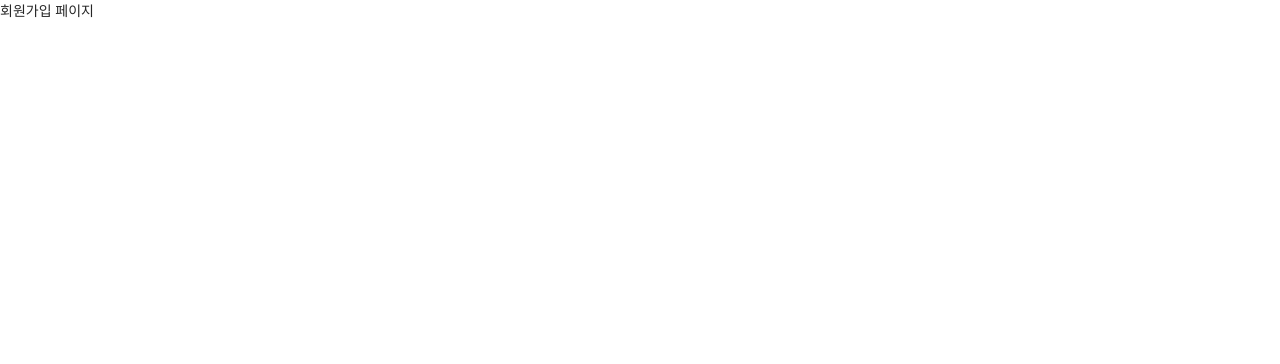
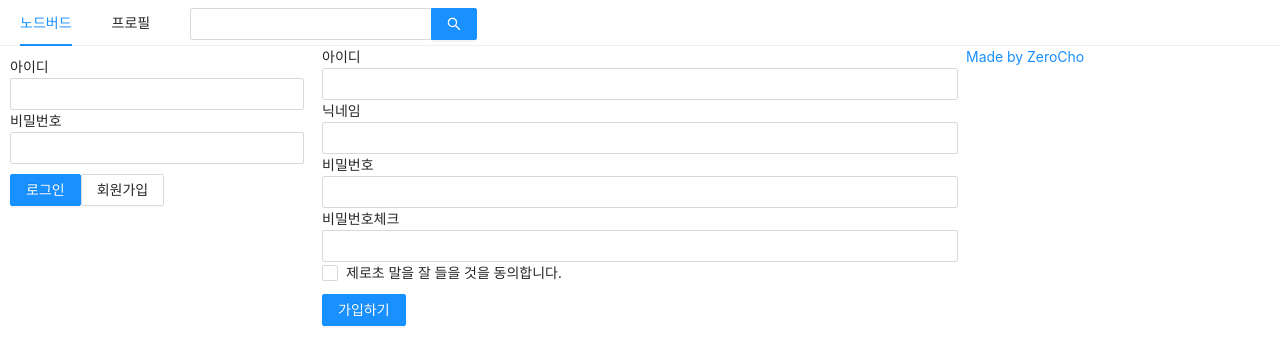
Before and after one commit to jinwoo6531/react_sns, a Next.js app: page /signup in a window 1280 px wide. Shown: the top 364 px of the page. Built offline with nearby package versions, Linux system fonts and the light colour scheme.

Commit message:
컴포넌트 완성

```diff
--- a/components/LoginForm.js
+++ b/components/LoginForm.js
@@ -2,11 +2,12 @@
 import { Button, Form, Input } from 'antd';
 import Link from 'next/link';
 import styled from 'styled-components';
+import PropTypes from 'prop-types';
 import useInput from '../hooks/useInput';
 
-// const ButtonWrapper = styled.div`
-//   margin-top: 10px;
-// `;
+const ButtonWrapper = styled.div`
+  margin-top: 10px;
+`;
 
 const FormWrapper = styled(Form)`
   padding: 10px;
@@ -15,6 +16,7 @@
 const LoginForm = ({ setIsLoggedIn }) => {
   const [id, onChangeId] = useInput('');
   const [password, onChangePassword] = useInput('');
+
   const onSubmitForm = useCallback(() => {
     console.log({
       id,
@@ -40,7 +42,7 @@
           required
         />
       </div>
-      <div style={{ marginTop: '10px' }}>
+      <ButtonWrapper>
         <Button type="primary" htmlType="submit" loading={false}>
           로그인
         </Button>
@@ -49,9 +51,13 @@
             <Button>회원가입</Button>
           </a>
         </Link>
-      </div>
+      </ButtonWrapper>
     </FormWrapper>
   );
 };
 
+LoginForm.propTypes = {
+  setIsLoggedIn: PropTypes.func.isRequired,
+};
+
 export default LoginForm;
--- a/pages/signup.js
+++ b/pages/signup.js
@@ -1,11 +1,106 @@
-import React from 'react'
+import React, { useCallback, useState } from 'react';
+import Head from 'next/head';
+import { Form, Input, Checkbox, Button } from 'antd';
+import AppLayout from '../components/AppLayout';
+import useInput from '../hooks/useInput';
+import styled from 'styled-components';
 
-const signup = () => {
-    return (
+const ErrorMessage = styled.div`
+  color: red;
+`;
+
+const Signup = () => {
+  const [id, onChangeId] = useInput('');
+  const [nickname, onChangeNickname] = useInput('');
+  const [password, onChangePassword] = useInput('');
+  const [passwordCheck, setPasswordCheck] = useState('');
+  const [passwordError, setPasswordError] = useState(false);
+  const [term, setTerm] = useState('');
+  const [termError, setTermError] = useState('');
+
+  const onChangeTerm = useCallback((e) => {
+    setTerm(e.target.checked);
+    setTermError(false);
+  }, []);
+
+  const onChangePasswordCheck = useCallback(
+    (e) => {
+      setPasswordCheck(e.target.value);
+      setPasswordError(e.target.value !== password);
+    },
+    [password]
+  );
+
+  const onSubmit = useCallback(() => {
+    if (password !== passwordCheck) {
+      return setPasswordError(true);
+    }
+    if (!term) {
+      return setTermError(true);
+    }
+    console.log(id, nickname, password);
+  }, [password, passwordCheck, term]);
+
+  return (
+    <AppLayout>
+      <Head>
+        <title>회원가입</title>
+      </Head>
+      <Form onFinish={onSubmit}>
         <div>
-            회원가입 페이지
+          <label htmlFor="user-id">아이디</label>
+          <br />
+          <Input name="user-id" value={id} required onChange={onChangeId} />
         </div>
-    )
-}
+        <div>
+          <label htmlFor="user-nick">닉네임</label>
+          <br />
+          <Input
+            name="user-nick"
+            value={nickname}
+            required
+            onChange={onChangeNickname}
+          />
+        </div>
+        <div>
+          <label htmlFor="user-password">비밀번호</label>
+          <br />
+          <Input
+            name="user-password"
+            type="password"
+            value={password}
+            required
+            onChange={onChangePassword}
+          />
+        </div>
+        <div>
+          <label htmlFor="user-password-check">비밀번호체크</label>
+          <br />
+          <Input
+            name="user-password-check"
+            type="password"
+            value={passwordCheck}
+            required
+            onChange={onChangePasswordCheck}
+          />
+          {passwordError && (
+            <ErrorMessage>비밀번호가 일치하지 않습니다.</ErrorMessage>
+          )}
+        </div>
+        <div>
+          <Checkbox name="user-term" checked={term} onChange={onChangeTerm}>
+            제로초 말을 잘 들을 것을 동의합니다.
+          </Checkbox>
+          {termError && <ErrorMessage>약관에 동의하셔야 합니다.</ErrorMessage>}
+        </div>
+        <div style={{ marginTop: 10 }}>
+          <Button type="primary" htmlType="submit">
+            가입하기
+          </Button>
+        </div>
+      </Form>
+    </AppLayout>
+  );
+};
 
-export default signup
+export default Signup;
```
Also changed, not shown: components/FollowList.js (added, +34 -0 lines), components/NicknameEditForm.js (added, +17 -0 lines), pages/profile.js (+31 -9 lines).
